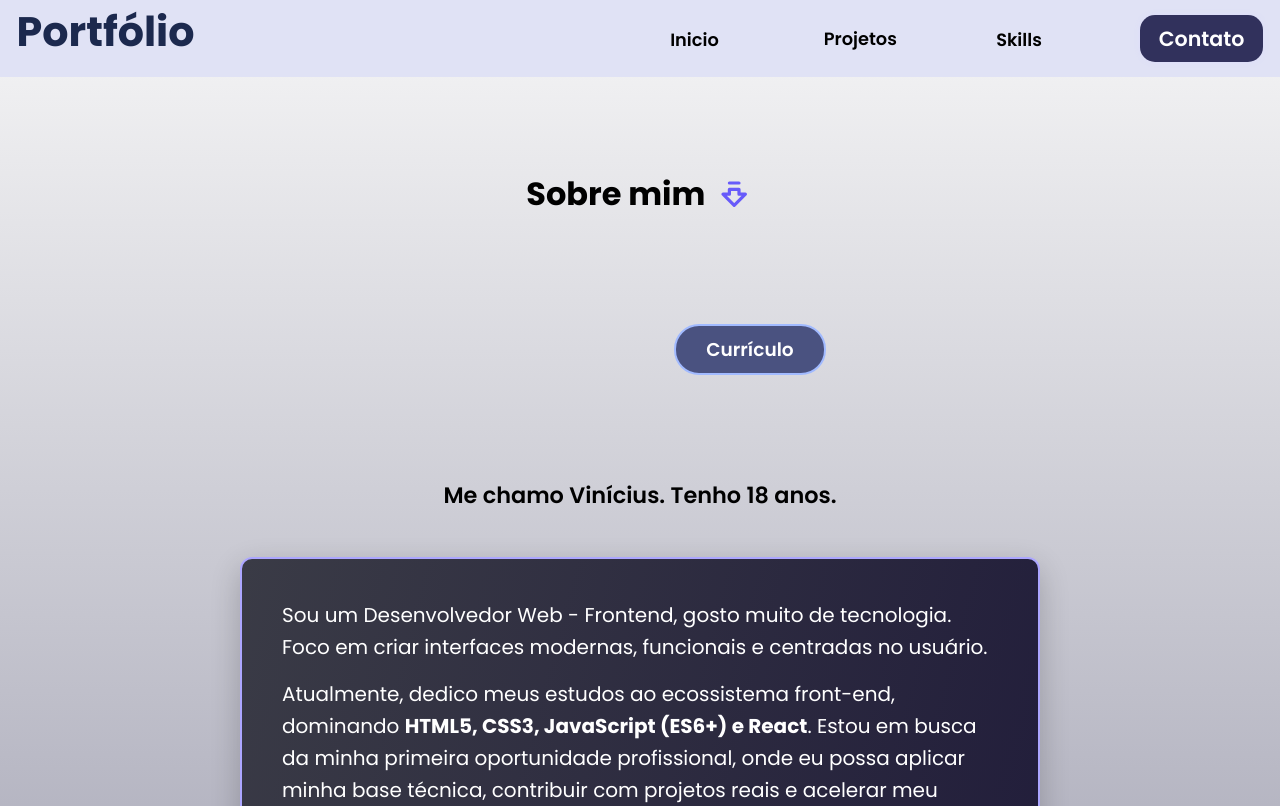
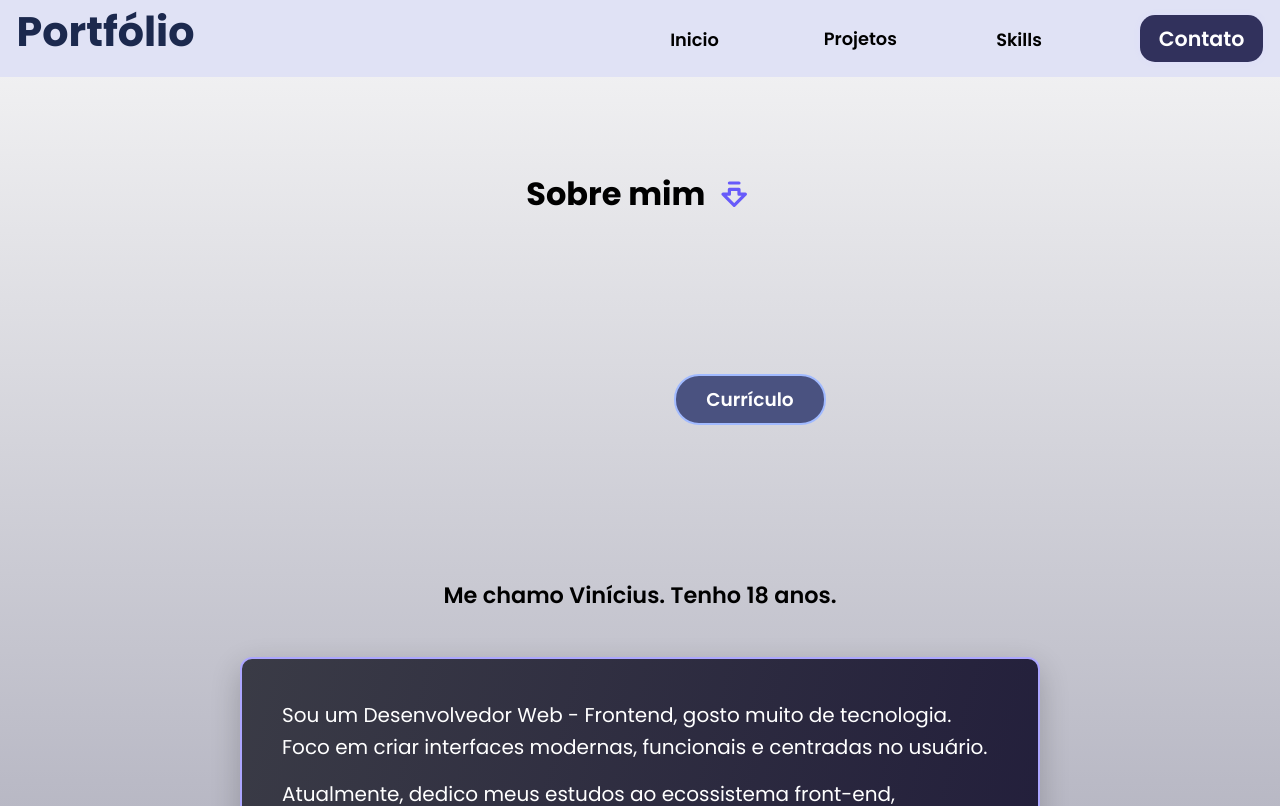
Before and after one commit to SantV7/personal_portifolio, a React (Vite) app: page / in a window 1280 px wide. Shown: the top 806 px of the page. Built offline with nearby package versions, Linux system fonts and the light colour scheme; some icons are missing.

Commit message:
Puting the options on curriculo

```diff
--- a/src/components/main/MainContent.jsx
+++ b/src/components/main/MainContent.jsx
@@ -1,7 +1,7 @@
 import '../../style/main/mainContent.css'
 import { LuArrowBigDownDash } from "react-icons/lu";
 import Skills from './Skills';
-import { useEffect, useRef } from 'react';
+import { useEffect, useRef, useState } from 'react';
 import gsap from 'gsap';
 import { ScrollTrigger } from 'gsap/ScrollTrigger';
 import curriculo from '../../assets/Curriculo_Vinicius_dos_santos_oliveira.pdf'
@@ -9,6 +9,7 @@ import curriculo from '../../assets/Curriculo_Vinicius_dos_santos_oliveira.pdf'
 gsap.registerPlugin(ScrollTrigger);
 
 const MainContent = () => {
+
     const mainRef = useRef(null);
 
     useEffect(() => {
@@ -41,6 +42,9 @@ const MainContent = () => {
         return () => ctx.revert();
     }, []);
 
+    const [showOptions, setShowOptions] = useState(false)
+
+
     return (
         <main id='main-info-content' ref={mainRef}>
             <section className='infoContent'>
@@ -60,8 +64,17 @@ const MainContent = () => {
                         </lord-icon>
 
                         <div id='area-curriculo'>
-                            <a target='_blank' href={curriculo} >Currículo</a>
+                            <a onClick={() => setShowOptions(true)}>Currículo</a>
                         </div>
+
+                        {
+                            showOptions
+                            ? <div id='menu-options'>
+                                <a target='_blank' href={curriculo}>Visualizar</a>
+                                <a href={curriculo} download={curriculo}>Baixar</a>
+                              </div>
+                            :  ''
+                        }
                     </div>
 
                     <p className='paragraph_text_about_me intro-name'>
--- a/src/style/main/mainContent.css
+++ b/src/style/main/mainContent.css
@@ -26,7 +26,7 @@ main {
     justify-content: center;
     align-items: center;
     flex-flow: column nowrap;
-    margin: 20px 0;
+    margin: 70px 0;
 
     #area-curriculo {
         border: 2px solid rgb(161, 186, 255);
```
